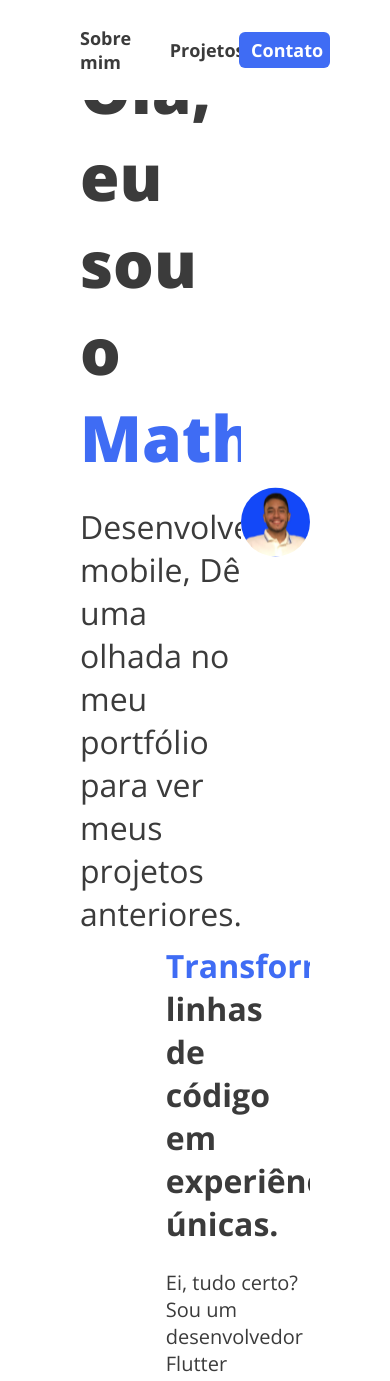
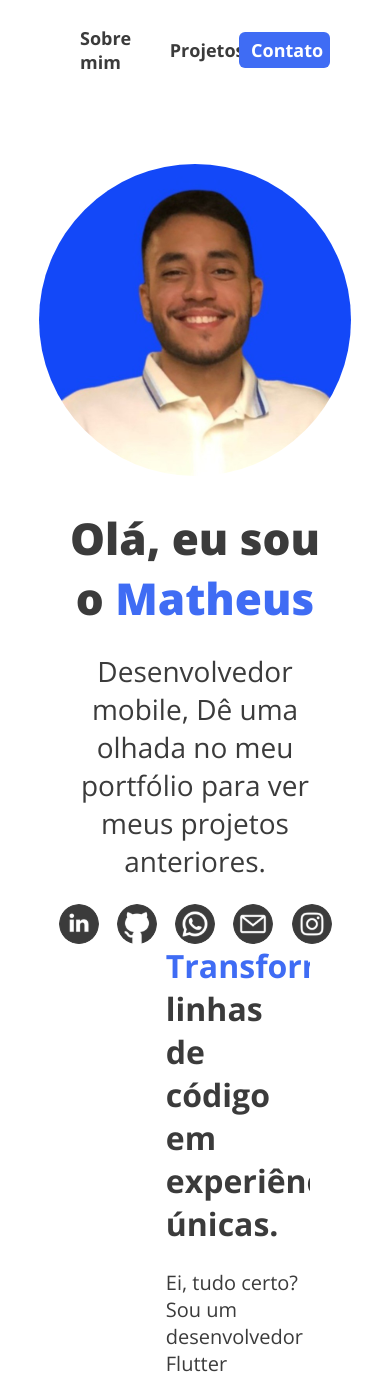
Before and after one commit to Matheus-hora48/portifolio-matheus-hora, a Next.js app: page / in a window 390 px wide. Shown: the top 1381 px of the page. Built offline with nearby package versions, Linux system fonts and the light colour scheme.

Commit message:
fazendo a responsividade

```diff
--- a/src/components/initial/initial.module.css
+++ b/src/components/initial/initial.module.css
@@ -1,7 +1,7 @@
 .initial{
     width: 100vw;
     height: 100vh;
-    padding: 0 80px;
+    padding: 0 5rem;
     display: flex;
     justify-content: space-between;
     align-items: center;
@@ -13,7 +13,7 @@
 
 .info h1{
     color: var(--black-color);
-    font-size: 64px;
+    font-size: 4rem;
     font-weight: 900;
 }
 
@@ -24,16 +24,16 @@
 .info p{
     max-width: 600px;
     color: var(--black-color, );
-    font-size: 32px;
+    font-size: 2rem;
     font-weight: 400;
-    margin-top: 24px;
+    margin-top: 1.5rem;
 }
 
 .icons{
     width: 250px;
     display: flex;
     justify-content: space-between;
-    margin-top: 24px;
+    margin-top: 1.5rem;
 }
 
 .icon{
@@ -53,3 +53,32 @@
     display: flex;
     justify-content: flex-end;
 }
+
+
+@media (max-width: 1000px) {
+    .initial{
+        display: flex;
+        flex-direction:  column-reverse;
+        text-align: center;
+    }
+    .icons{
+        width: 100%;
+    }
+
+    .icon{
+        justify-content: center;
+    }
+    .info h1{
+        font-size: 2.75rem;
+    }
+
+    .info p {
+        font-size: 1.75rem;
+    }
+    .photo{
+        width: 80vw;
+        height: auto;
+        justify-content: center;
+        margin-top: 40px;
+    }
+  }
```
